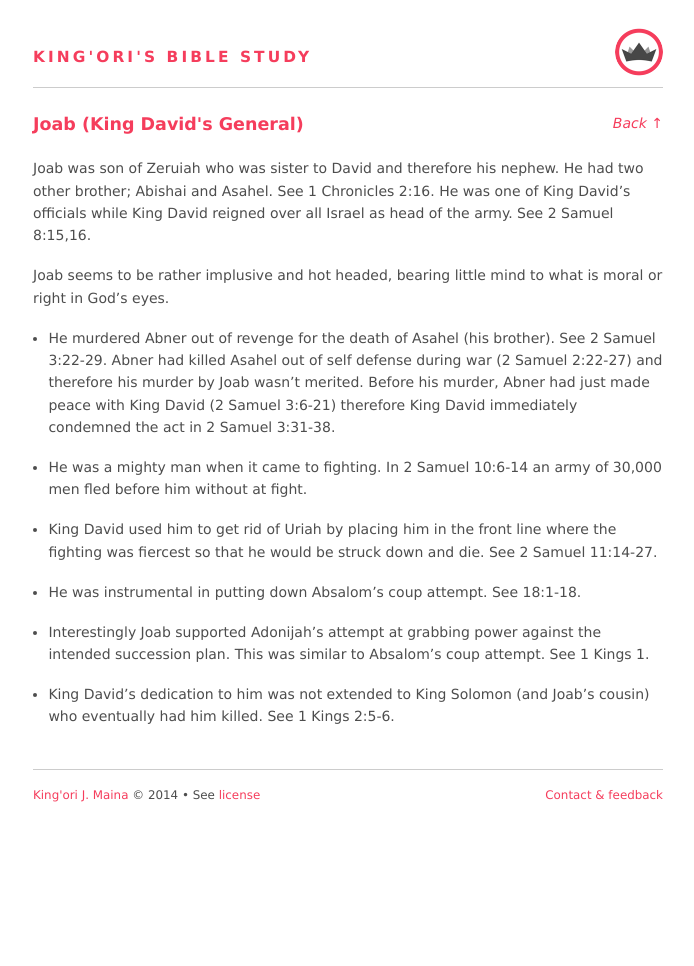
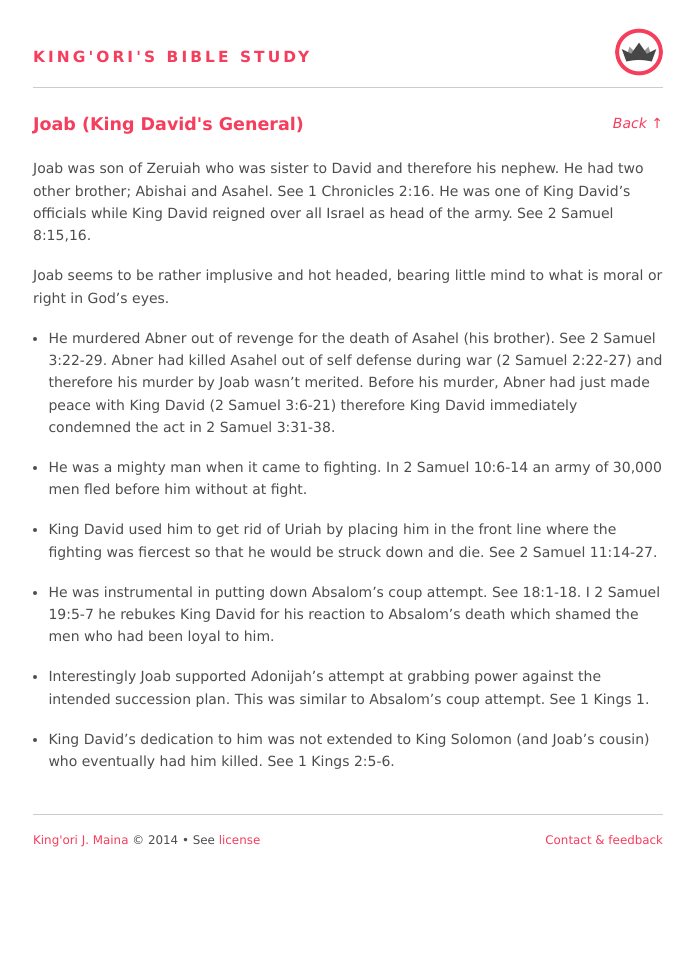
Before and after one commit to itskingori/systematic-theology, a Jekyll site: the page built from people/joab-son-of-zeruiah.md, in a window 1280 px wide. Shown: the whole page, without its empty margins (292-986 px from the left). Built offline with Jekyll 4.4.1, drawn with Linux system fonts in a browser that asks for light colours; Markdown is read by kramdown in place of the engine named in the settings; before the commit the page ends 921 px from its top, so only the background shows below that.

Commit message:
Update entry ...

```diff
--- a/people/joab-son-of-zeruiah.md
+++ b/people/joab-son-of-zeruiah.md
@@ -26,7 +26,9 @@ immediately condemned the act in 2 Samuel 3:31-38.
 the fighting was fiercest so that he would be struck down and die. See 2 Samuel
 11:14-27.
 
-* He was instrumental in putting down Absalom's coup attempt. See 18:1-18.
+* He was instrumental in putting down Absalom's coup attempt. See 18:1-18. I 2
+Samuel 19:5-7 he rebukes King David for his reaction to Absalom's death which
+shamed the men who had been loyal to him.
 
 * Interestingly Joab supported Adonijah's attempt at grabbing power against the
 intended succession plan. This was similar to Absalom's coup attempt. See 1
```
